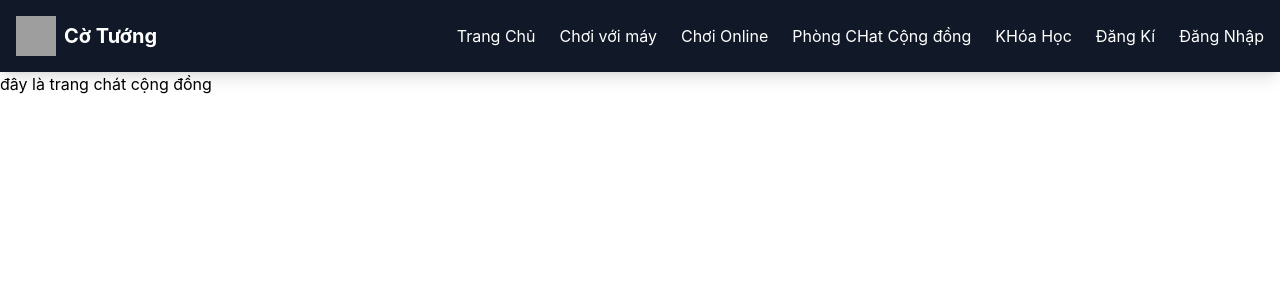
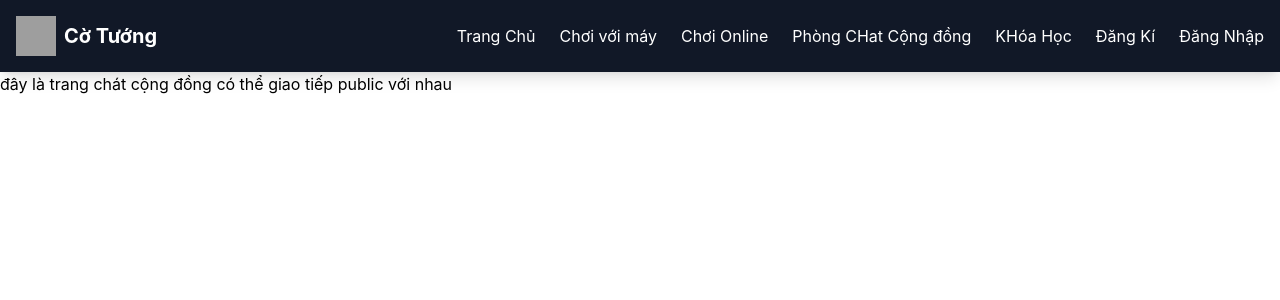
Before and after one commit to xuantung12/se06206-finalproject-thayDong, a React (Create React App) app in the folder frontend-admin/admin-chess/: page /chess-chat in a window 1280 px wide. Shown: the top 300 px of the page. Built offline with nearby package versions, Linux system fonts and the light colour scheme; grey boxes are pictures that could not be loaded.

Commit message:
up
test update 1

```diff
--- a/frontend-admin/admin-chess/src/components/chess-chat.js
+++ b/frontend-admin/admin-chess/src/components/chess-chat.js
@@ -47,7 +47,7 @@ const ChessChat = () => {
             </nav>
 
             <div>
-                <p>đây là trang chát cộng đồng </p>
+                <p>đây là trang chát cộng đồng có thể giao tiếp public với nhau </p>
             </div>
     </div>
 
```
